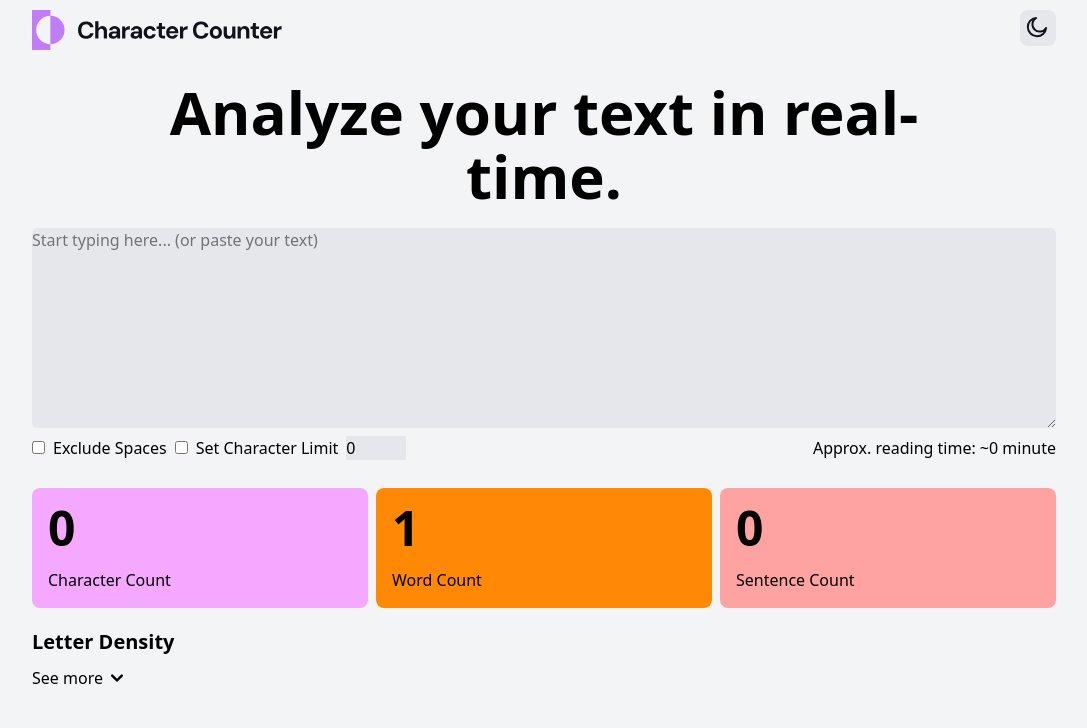
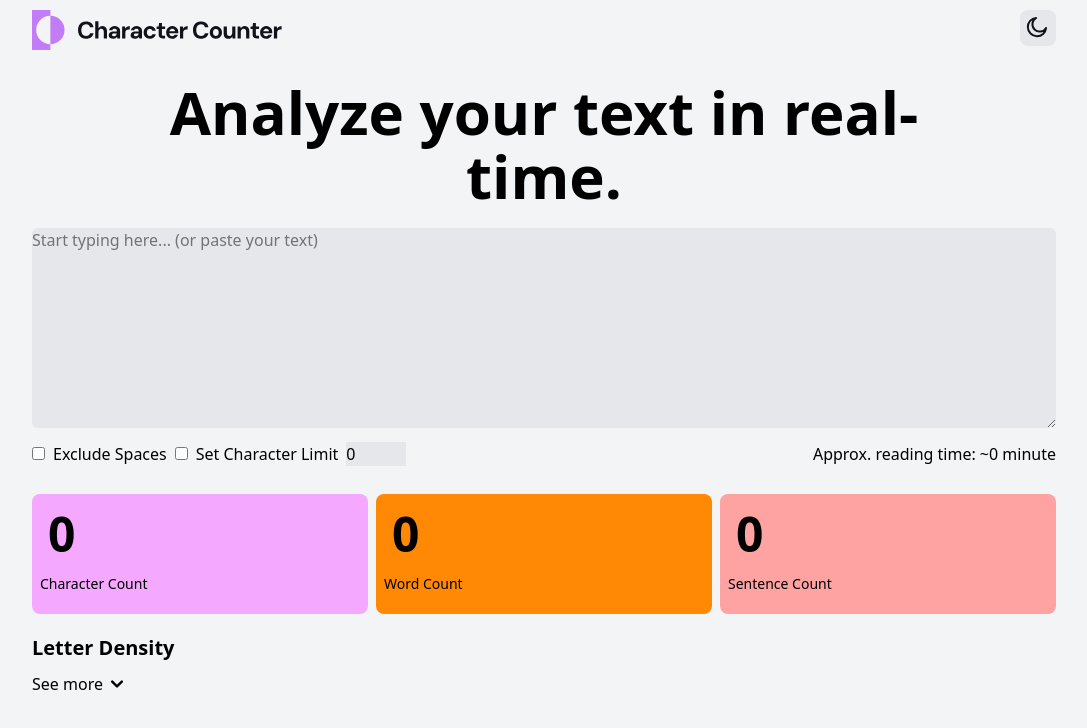
Before and after one commit to WTrygar/character-counter, a Vue app: page / in a window 1280 px wide. Shown: the top 728 px of the page, without its empty margins (96-1183 px from the left). Built offline with nearby package versions, Linux system fonts and the light colour scheme.

Commit message:
feat: text limit logic and styling plus change of read time algorithm

```diff
--- a/src/App.vue
+++ b/src/App.vue
@@ -40,7 +40,10 @@ const store = useCounterStore()
         </template>
       </CounterBox>
       <CounterBox class="bg-orange-400 sm:w-1/3">
-        <template #counter>{{ store.wordCounter }}</template>
+        <template #counter>
+          <span :class="{ hidden: store.message.length == 0 }">{{ store.wordCounter }}</span>
+          <span :class="{ hidden: store.message.length > 0 }">0</span>
+        </template>
         <template #description>Word Count</template>
       </CounterBox>
       <CounterBox class="bg-red-300 sm:w-1/3">
--- a/src/components/CounterBox.vue
+++ b/src/components/CounterBox.vue
@@ -3,7 +3,7 @@
     <div class="font-bold text-4xl sm:text-5xl p-4">
       <slot name="counter"><p class=""></p></slot>
     </div>
-    <div class="px-4">
+    <div class="px-2 text-md sm:text-sm md:text-md">
       <slot name="description"><p class="">Counter</p></slot>
     </div>
   </div>
--- a/src/components/TextArea.vue
+++ b/src/components/TextArea.vue
@@ -5,11 +5,31 @@ const store = useCounterStore()
 </script>
 
 <template>
-  <textarea
-    v-model="store.message"
-    placeholder="Start typing here... (or paste your text)"
-    class="bg-gray-200 dark:bg-gray-800 text-black dark:text-white min-h-50 resize-y rounded-md focus:border-2 focus:border-solid focus:ring-fuchsia-300 focus:border-fuchsia-300"
-  ></textarea>
+  <div>
+    <textarea
+      v-model="store.message"
+      placeholder="Start typing here... (or paste your text)"
+      class="w-full bg-gray-200 dark:bg-gray-800 text-black dark:text-white min-h-50 resize-y rounded-md focus-within:outline-2 focus-within:outline-fuchsia-300 focus:border-1 focus:border-solid"
+      :class="{
+        'outline-red-500': store.limitActive && store.limit < store.message.length,
+        'focus-within:outline-red-400': store.limitActive && store.limit < store.message.length,
+        'outline-red-500': store.limitActive && store.limit < store.message.length,
+        'outline-solid': store.limitActive && store.limit < store.message.length,
+        'border-red-500': store.limitActive && store.limit < store.message.length,
+      }"
+    ></textarea>
+    <div
+      class="text-red-500"
+      :class="{ hidden: !(store.limitActive && store.limit < store.message.length) }"
+    >
+      Limit reached! Your text exceeds
+      <span :class="{ hidden: store.check }">{{ store.message.length - store.limit }}</span>
+      <span :class="{ hidden: !store.check }">{{
+        store.message.length - store.message.split(' ').length - store.limit
+      }}</span>
+      characters!
+    </div>
+  </div>
   <div class="flex flex-col sm:flex-row my-2 justify-between text-white">
     <div class="flex flex-col sm:flex-row sm:gap-2">
       <div>
@@ -18,7 +38,7 @@ const store = useCounterStore()
       </div>
 
       <div>
-        <input type="checkbox" id="two" value="Two" />
+        <input type="checkbox" id="two" value="Two" v-model="store.limitActive" />
         <label class="ms-2 text-black dark:text-white" for="two">Set Character Limit</label>
         <input
           type="number"
--- a/src/stores/ProductStore.js
+++ b/src/stores/ProductStore.js
@@ -2,19 +2,19 @@ import { defineStore } from 'pinia'
 
 export const useCounterStore = defineStore('counter', {
   state: () => {
-    return { message: '', limit: 0, check: false, isActive: false }
+    return { message: '', limit: 0, limitActive: false, check: false, isActive: false }
   },
   getters: {
     characterCounter: (state) => state.message.length,
 
     characterCounterExcludingSpaces: (state) =>
-      state.message.length - state.message.split(' ').length,
+      state.message.length - state.message.split(' ').length + 1,
 
-    wordCounter: (state) => state.message.split(' ').length,
+    wordCounter: (state) => state.message.trim().split(/\s+/).length,
 
     sentenceCounter: (state) => state.message.split(/[.?!]/g).filter(Boolean).length,
 
-    approxReadTime: (state) => Math.round(state.message.length / 200),
+    approxReadTime: (state) => Math.round(state.message.length / 1000),
 
     countA: (state) =>
       (state.message.match(/a/g) || []).length + (state.message.match(/A/g) || []).length,
```
